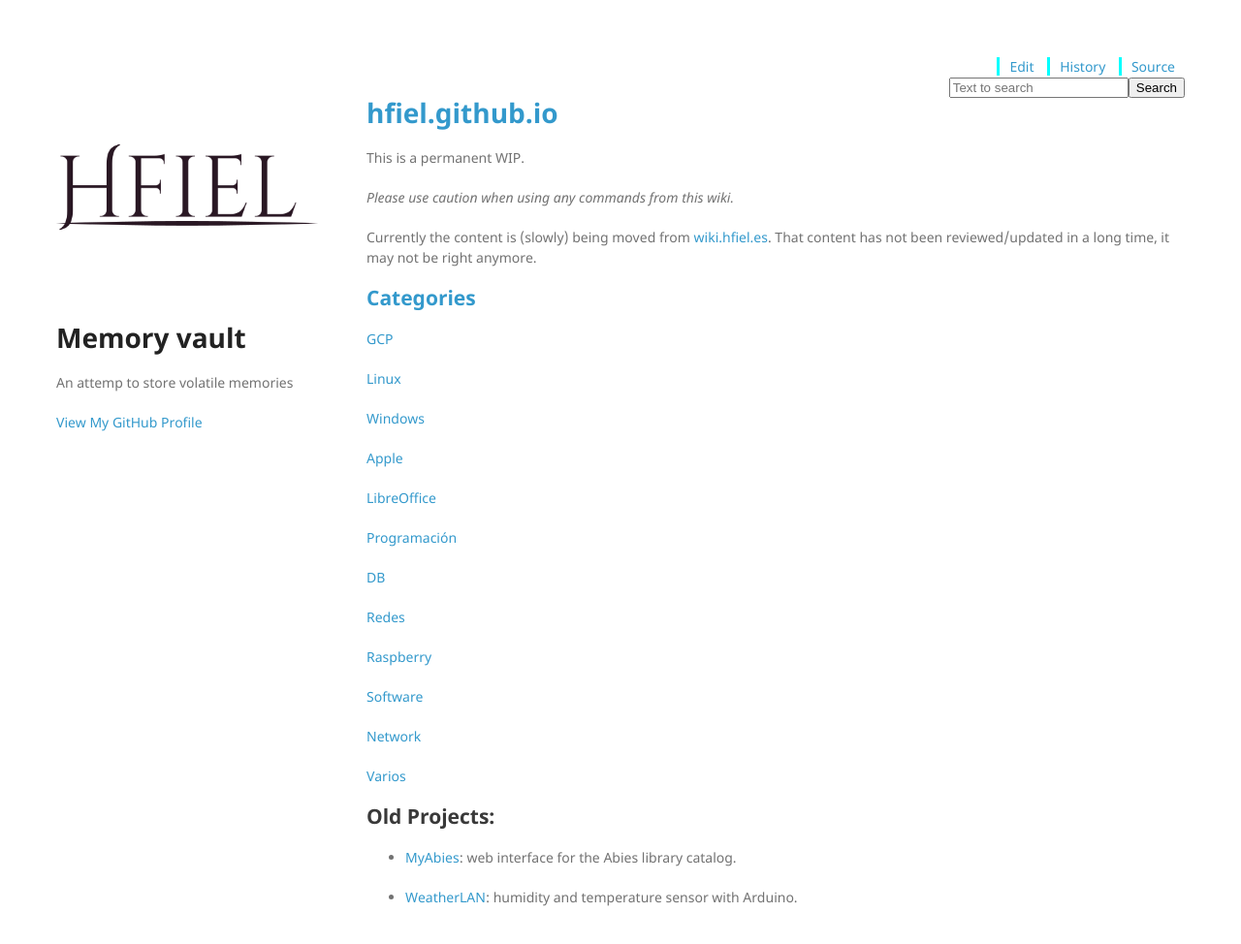
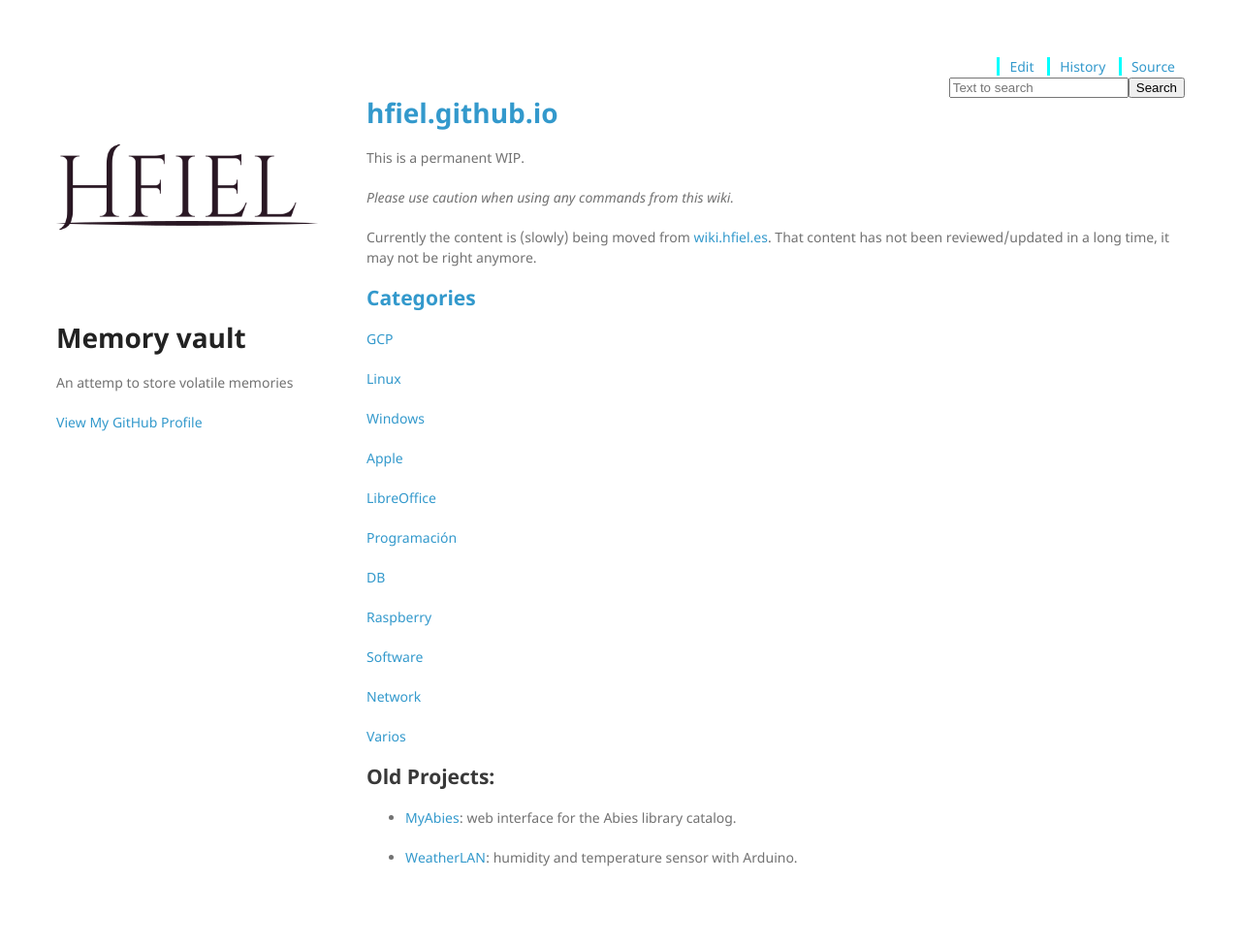
Before and after one commit to hfiel/hfiel.github.io, a Jekyll site: the page built from index.md, in a window 1280 px wide and 1064 px high. Shown: the top 974 px of the window at 97% size. Built offline with Jekyll 4.4.1, drawn with Linux system fonts in a browser that asks for light colours; nearby versions of some CDN libraries; our own code applies the rules of GitHub Pages for plain Markdown files.

Commit message:
Update index.md

```diff
--- a/index.md
+++ b/index.md
@@ -24,8 +24,6 @@ Currently the content is (slowly) being moved from [wiki.hfiel.es](https://wiki.
 
 [DB](wiki/db.md)
 
-[Redes](wiki/redes.md)
-
 [Raspberry](wiki/raspberry.md)
 
 [Software](wiki/software.md)
```
